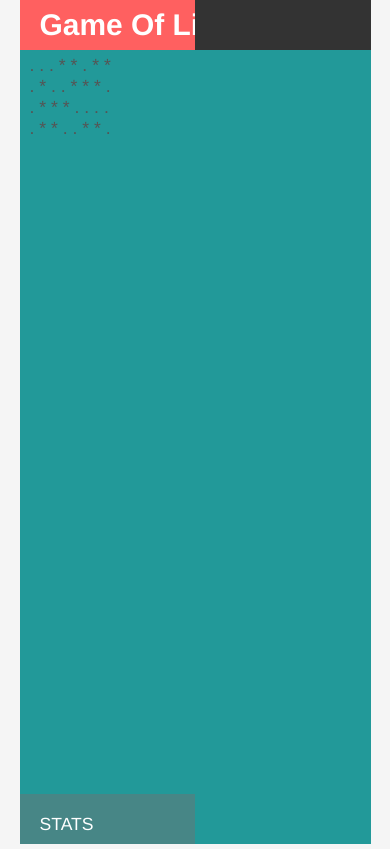
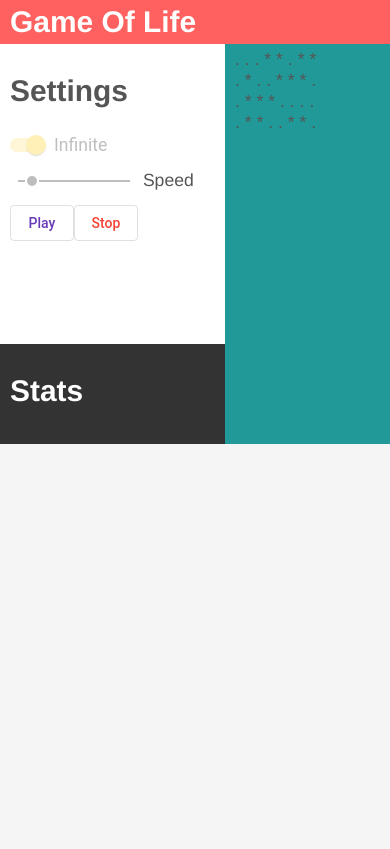
Before and after one commit to Peperiff/ng-game-of-life, an Angular app: page / in a window 390 px wide. Built offline with nearby package versions, Linux system fonts and the light colour scheme.

Commit message:
Moving html game part in a sub module Game. The css grid is also simplified.

```diff
--- a/src/app/app.component.css
+++ b/src/app/app.component.css
@@ -1,106 +1,9 @@
-h1 {
-  background: #ff6060;
+header {
+  background-color: #ff6060;
 }
 
-main {
-  display: grid;
-  height: 100vh;
-  max-width: 90vw;
-  margin: 0 auto;
-  grid-template-columns: 300px 1fr;
-  grid-template-areas: "header header" "stats main" "score main";
-  grid-template-rows: 50px minmax(300px, 1fr) 1fr;
-}
-
-h2 {
-  font-size: 1.7em;
-}
-
-h2 span {
-  font-size: 1.5em;
-  display: block;
-}
-
-.item {
+header h2 {
+  margin: 0;
   padding: 5px 10px;
-  background: #333;
-}
-
-.header {
-  grid-area: header;
-  background: #ff6060;
-  padding: 0 20px;
-}
-
-.header h2 {
-  margin: 0;
-}
-
-.stats {
-  grid-area: stats;
-  background: white;
-}
-
-.main {
-  background: #299;
-  grid-area: main;
-}
-
-.score, .header {
-  display: flex;
-  align-items: center;
-  justify-content: flex-start;
   color: white;
 }
-
-.check {
-  position: absolute;
-  opacity: 0;
-}
-
-.btn-open {
-  display: none;
-}
-
-@media screen and (max-width: 800px) {
-  body {
-    font-size: 13px;
-  }
-  main {
-    grid-template-columns: 1fr 1fr;
-  }
-  h2 span {
-    display: inline;
-  }
-  .main, .stats {
-    grid-column: 1/span 2;
-    grid-row: 2/span 3;
-  }
-  .score {
-    grid-column: 2/span 1;
-    grid-row: 1;
-    padding: 0 20px;
-    font-size: 0.5em;
-  }
-  .btn-open {
-    display: block;
-    padding: 5px 20px;
-    background: rgba(113, 113, 113, 0.47);
-    grid-row: 3;
-    grid-column: 1;
-    height: 50px;
-    line-height: 50px;
-    color: white;
-    align-self: end;
-    z-index: 6;
-  }
-  .stats {
-    opacity: 0;
-    pointer-events: none;
-    z-index: 5;
-  }
-  .check:checked~main>.stats {
-    opacity: 1;
-    pointer-events: auto;
-  }
-}
--- a/src/app/app.component.html
+++ b/src/app/app.component.html
@@ -1,25 +1,7 @@
-<input type="checkbox" class="check" id="check" />
 <main>
-  <header class="item header">
+  <header>
     <h2>{{ title }}</h2>
   </header>
-  <div class="item stats">
-    <h2>Settings</h2>
-    <div>
-      <mat-slide-toggle disabled="true" checked="true">Infinite</mat-slide-toggle>
-    </div>
-    <div>
-      <mat-slider disabled="true" min="1" max="5" step="0.5" value="1.5"></mat-slider> Speed
-    </div>
-    <button mat-stroked-button color="primary" (click)="play()">Play</button>
-    <button mat-stroked-button color="warn" (click)="stop()">Stop</button>
-  </div>
-  <div class="item main">
-    <app-grid [grid]="grid.grid"></app-grid>
-  </div>
-  <div class="item score">
-    <h2><span></span></h2>
-  </div>
-  <label class="btn-open" for="check">STATS</label>
+  <app-game></app-game>
 </main>
 <router-outlet></router-outlet>
--- a/src/app/app.component.ts
+++ b/src/app/app.component.ts
@@ -1,6 +1,4 @@
 import { Component } from '@angular/core';
-import { Game } from './life-core/game/Game';
-import { Grid } from './life-core/grid/Grid';
 
 @Component({
   selector: 'app-root',
@@ -9,18 +7,4 @@ import { Grid } from './life-core/grid/Grid';
 })
 export class AppComponent {
   title = 'Game Of Life';
-  game: Game;
-  grid: Grid;
-  constructor() {
-    this.game = Game.getInstance();
-    this.grid = this.game.grid;
-  }
-
-  play() {
-    this.game.play();
-  }
-
-  stop() {
-    this.game.stop();
-  }
 }
--- /dev/null
+++ b/src/app/game/game/game.component.css
@@ -0,0 +1,28 @@
+.container {
+  display: grid;
+  grid-gap: 0px;
+  grid-auto-rows: minmax(100px, auto);
+}
+
+.item {
+  padding: 5px 10px;
+}
+
+.main {
+  grid-column: 2 / 5;
+  grid-row: 1 / 5;
+  background-color: #299;
+}
+
+.settings {
+  background-color: white;
+  grid-column: 1;
+  grid-row: 1 / 4;
+}
+
+.stats {
+  grid-column: 1;
+  grid-row: 4;
+  background-color: #333;
+  color: white;
+}
--- /dev/null
+++ b/src/app/game/game/game.component.html
@@ -0,0 +1,21 @@
+<div class="container">
+  <div class="item settings">
+    <h2>Settings</h2>
+    <div>
+      <mat-slide-toggle disabled="true" checked="true">Infinite</mat-slide-toggle>
+    </div>
+    <div>
+      <mat-slider disabled="true" min="1" max="5" step="0.5" value="1.5"></mat-slider> Speed
+    </div>
+    <div>
+      <button mat-stroked-button color="primary" (click)="play()">Play</button>
+      <button mat-stroked-button color="warn" (click)="stop()">Stop</button>
+    </div>
+  </div>
+  <div class="item main">
+    <app-grid [grid]="grid.grid"></app-grid>
+  </div>
+  <div class="item stats">
+    <h2>Stats</h2>
+  </div>
+</div>
--- /dev/null
+++ b/src/app/game/game/game.component.ts
@@ -0,0 +1,27 @@
+import { Component } from '@angular/core';
+import { Game } from 'src/app/life-core/game/Game';
+import { Grid } from 'src/app/life-core/grid/Grid';
+
+@Component({
+  selector: 'app-game',
+  templateUrl: './game.component.html',
+  styleUrls: ['./game.component.css']
+})
+export class GameComponent {
+  game: Game;
+  grid: Grid;
+
+  constructor() {
+    this.game = Game.getInstance();
+    this.grid = this.game.grid;
+  }
+
+  play() {
+    this.game.play();
+  }
+
+  stop() {
+    this.game.stop();
+  }
+
+}
--- a/src/app/grid/grid.component.ts
+++ b/src/app/game/game/grid/grid.component.ts
@@ -1,5 +1,5 @@
-import { Component, OnInit, Input } from '@angular/core';
-import { Cell } from '../life-core/agent/Cell';
+import { Component, Input, OnInit } from '@angular/core';
+import { Cell } from 'src/app/life-core/agent/Cell';
 
 @Component({
   selector: 'app-grid',
--- a/src/styles.css
+++ b/src/styles.css
@@ -1,6 +1,7 @@
 /* You can add global styles to this file, and also import other style files */
 
 @import "~@angular/material/prebuilt-themes/deeppurple-amber.css";
+
 body {
   background-color: #F5F5F5;
   color: #555;
@@ -12,3 +13,7 @@ body {
 * {
   box-sizing: border-box;
 }
+
+h2 {
+  font-size: 1.7em;
+}
```
Also changed, not shown: src/app/app.module.ts (+2 -8 lines), src/app/game/game.module.ts (added, +24 -0 lines), src/app/game/game/grid/grid.component.css (added), src/app/game/game/grid/grid.component.html (line endings or trailing spaces), 2 other files (tests, documents, lock files or other folders).
